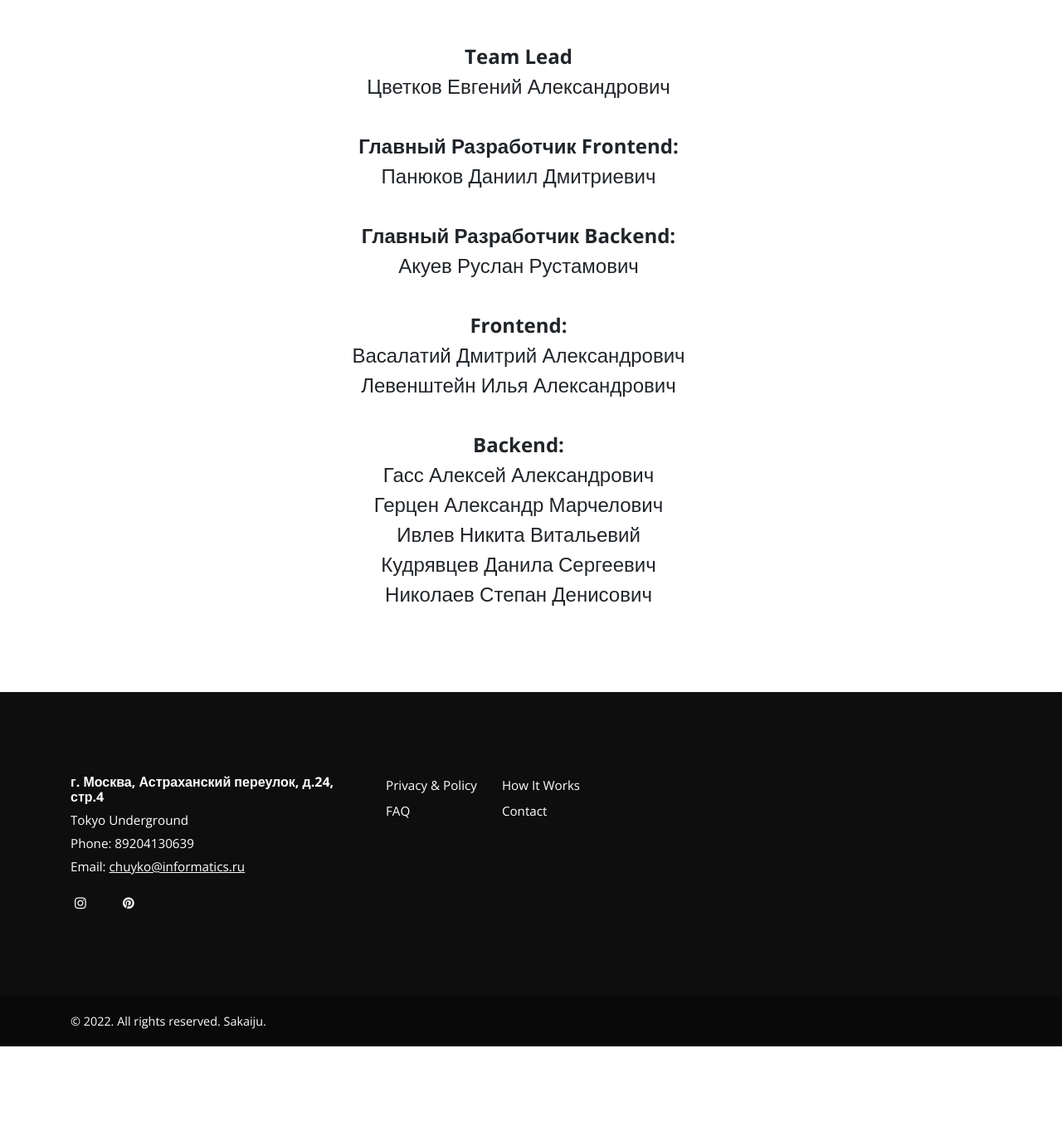
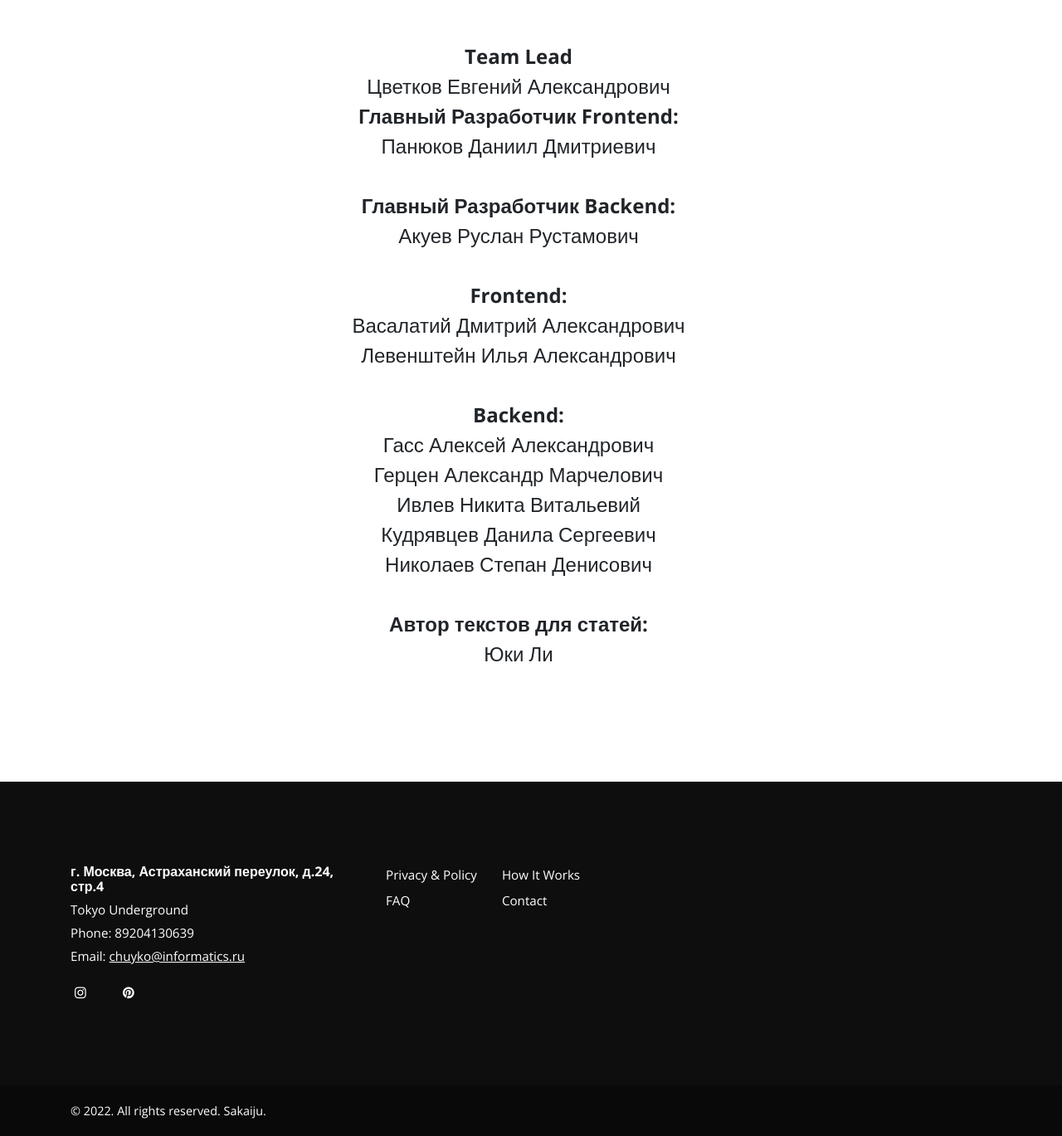
Before and after one commit to Shadowkiller213/Sekaiju, a Django app: page /about/ in a window 1280 px wide. Shown: the part 91-1460 px from the top of the page at 83% size. Before the commit the page ends 1352 px from the top, so only its background shows below. Run offline with Django 3.2, Linux system fonts and the light colour scheme; some libraries are stand-ins or nearby versions.

Commit message:
Update about.html

```diff
--- a/templates/about.html
+++ b/templates/about.html
@@ -14,7 +14,6 @@
           <div class="container">
               <div class="col about"><b>Team Lead</b><br>
 Цветков Евгений Александрович<br>
-<br>
 <b>Главный Разработчик Frontend:</b><br>
 Панюков Даниил Дмитриевич<br>
 <br>
@@ -31,6 +30,10 @@
 Ивлев Никита Витальевий<br>
 Кудрявцев Данила Сергеевич<br>
 Николаев Степан Денисович<br>
+                  <br>
+                  <b>Автор текстов для статей:</b><br>
+Юки Ли <br>
+<br>
             </div>
           </div>
         </main>
```
